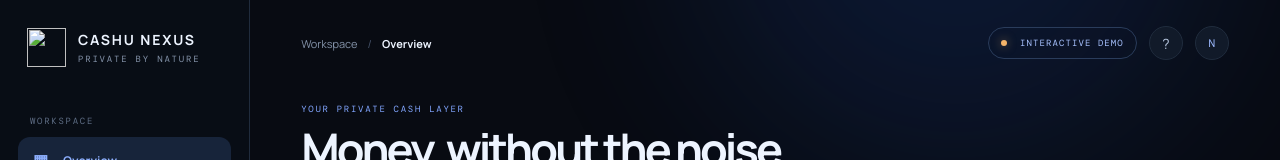
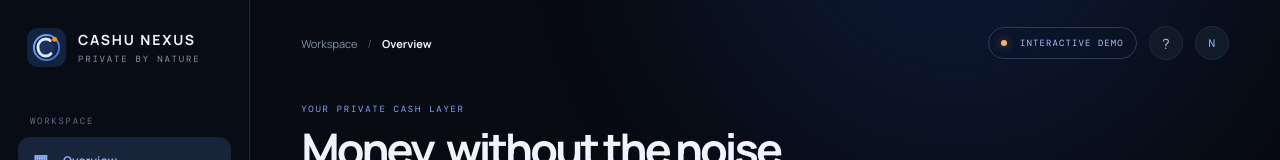
Before and after one commit to CASHUNEXUS/cashu-nexus, a plain HTML site: page index.html in a window 1280 px wide. Shown: the top 160 px of the page. Drawn offline with nearby package versions, Linux system fonts and the light colour scheme.

Commit message:
Fix project mark and favicon paths

```diff
--- a/index.html
+++ b/index.html
@@ -4,7 +4,7 @@
   <meta charset="utf-8"><meta name="viewport" content="width=device-width,initial-scale=1,viewport-fit=cover">
   <meta name="theme-color" content="#080b12"><meta name="description" content="Cashu Nexus is a privacy-first Cashu ecash wallet experience prototype.">
   <title>Cashu Nexus — Private by nature</title>
-  <link rel="icon" href="assets/nexus-mark.svg" type="image/svg+xml">
+  <link rel="icon" href="nexus-mark.svg" type="image/svg+xml">
   <link rel="preconnect" href="https://fonts.googleapis.com"><link rel="preconnect" href="https://fonts.gstatic.com" crossorigin>
   <link href="https://fonts.googleapis.com/css2?family=DM+Mono:wght@400;500&family=Manrope:wght@400;500;600;700;800&display=swap" rel="stylesheet">
   <link rel="stylesheet" href="styles.css">
@@ -13,7 +13,7 @@
 <div class="ambient ambient-one"></div><div class="ambient ambient-two"></div>
 <div class="app-shell">
   <aside class="sidebar">
-    <a class="brand" href="#overview" aria-label="Cashu Nexus home"><img src="assets/nexus-mark.svg" alt=""/><span><b>CASHU NEXUS</b><small>PRIVATE BY NATURE</small></span></a>
+    <a class="brand" href="#overview" aria-label="Cashu Nexus home"><img src="nexus-mark.svg" alt=""/><span><b>CASHU NEXUS</b><small>PRIVATE BY NATURE</small></span></a>
     <div class="side-label">WORKSPACE</div>
     <nav class="side-nav" aria-label="Main navigation">
       <button class="nav-item active" data-view="overview"><span>▦</span>Overview</button>
```
